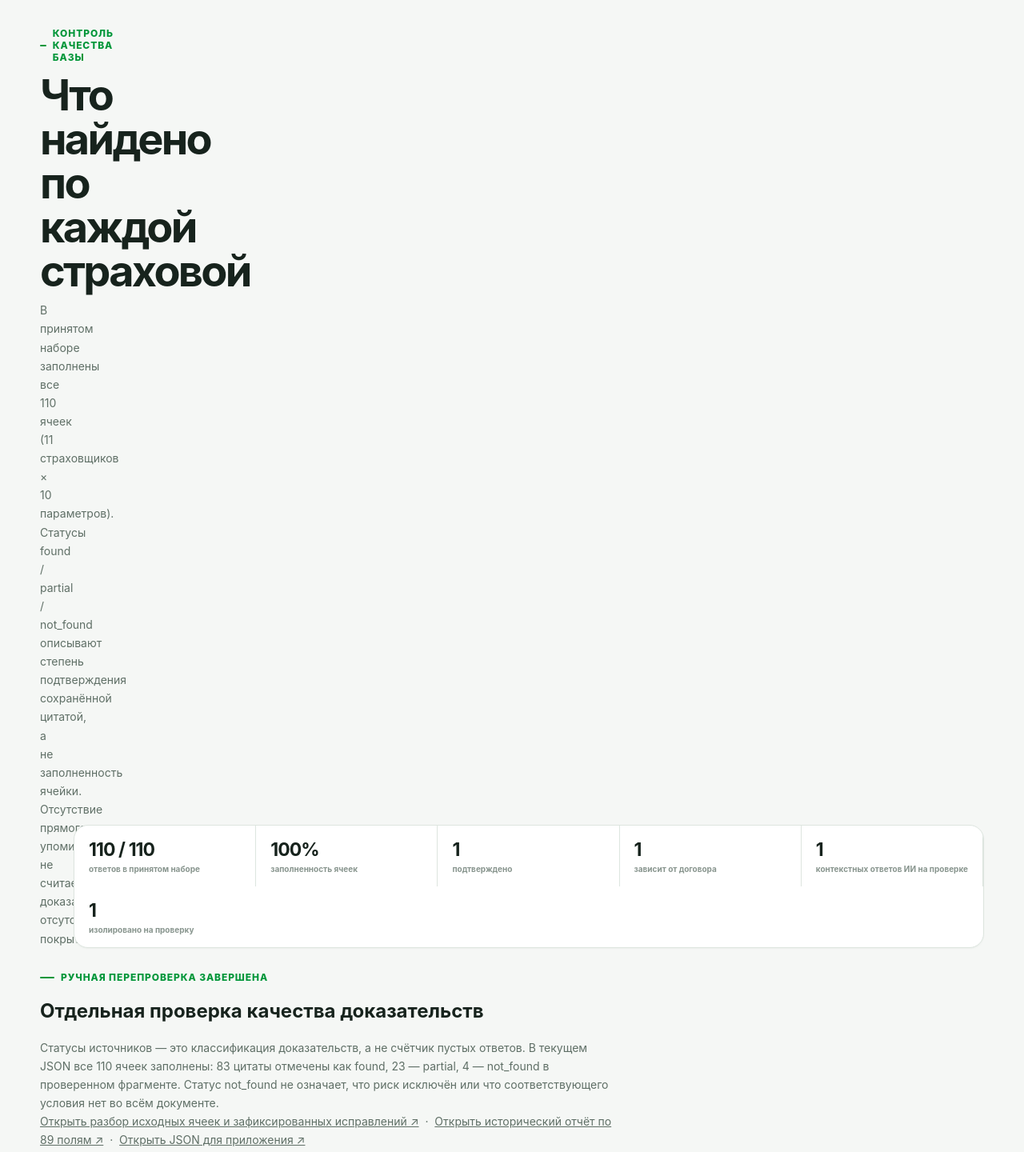
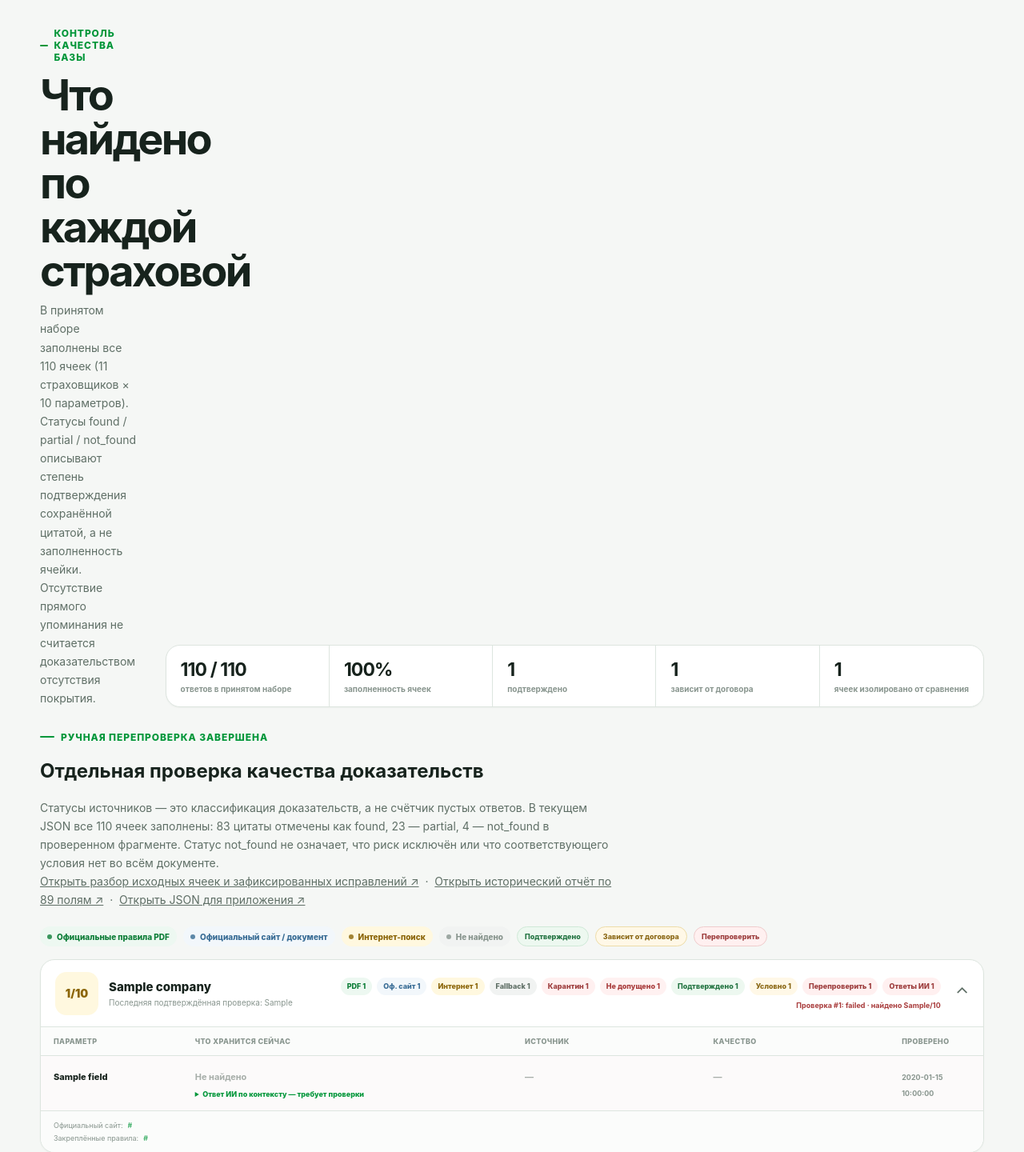
Before and after one commit to vilvetti-cloud/insurance-comparator, a Flask app: template templates/data_report.html in a window 1280 px wide. Shown: the part 72-1512 px from the top of the page at 80% size. Run offline with Flask 2, Linux system fonts and the light colour scheme; the template is opened without the code that fills it: most values are stand-ins (such as "Sample title", 1, 10 or a date in 2020).

Commit message:
Make report summary counts non-overlapping

```diff
--- a/templates/data_report.html
+++ b/templates/data_report.html
@@ -55,12 +55,8 @@
             <span>зависит от договора</span>
           </div>
           <div class="report-summary__metric">
-            <strong>{{ report.total_contextual_answers }}</strong>
-            <span>контекстных ответов ИИ на проверке</span>
-          </div>
-          <div class="report-summary__metric">
-            <strong>{{ report.total_review }}</strong>
-            <span>изолировано на проверку</span>
+            <strong>{{ report.total_quarantined }}</strong>
+            <span>ячеек изолировано от сравнения</span>
           </div>
         </div>
       </section>
```
